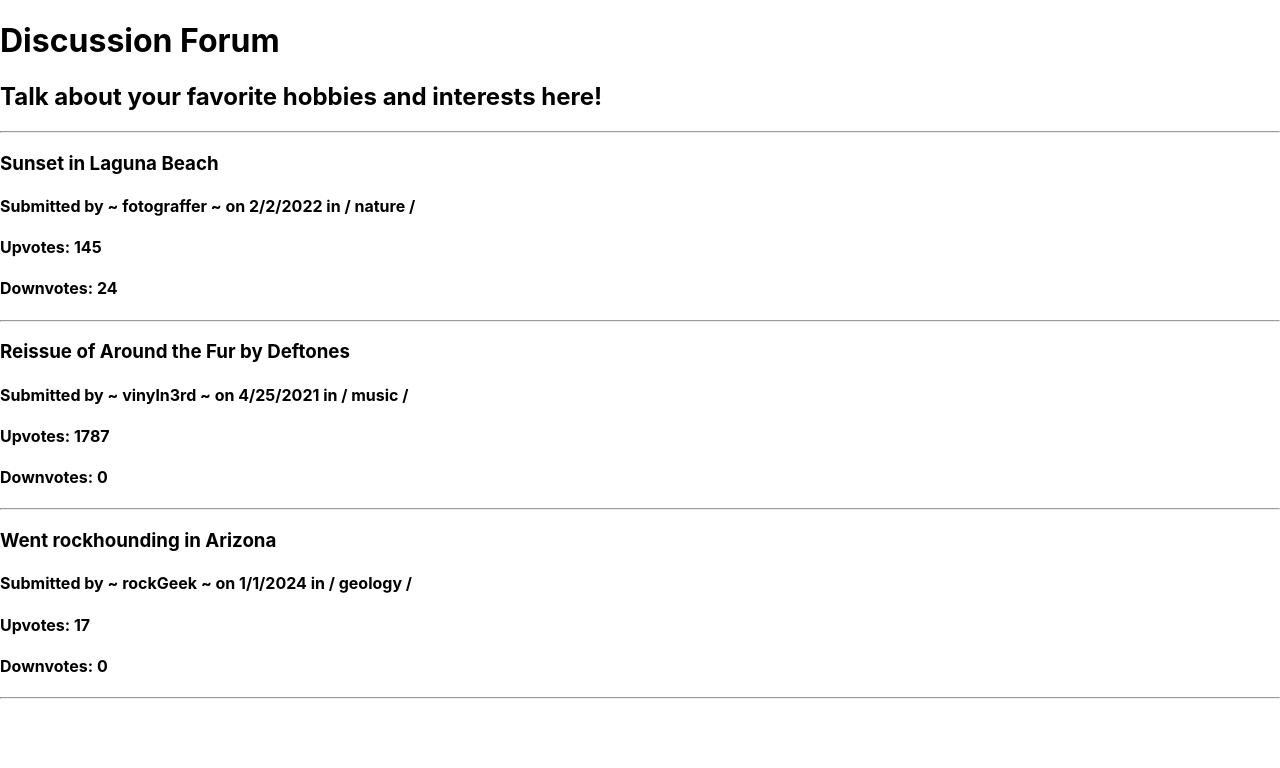
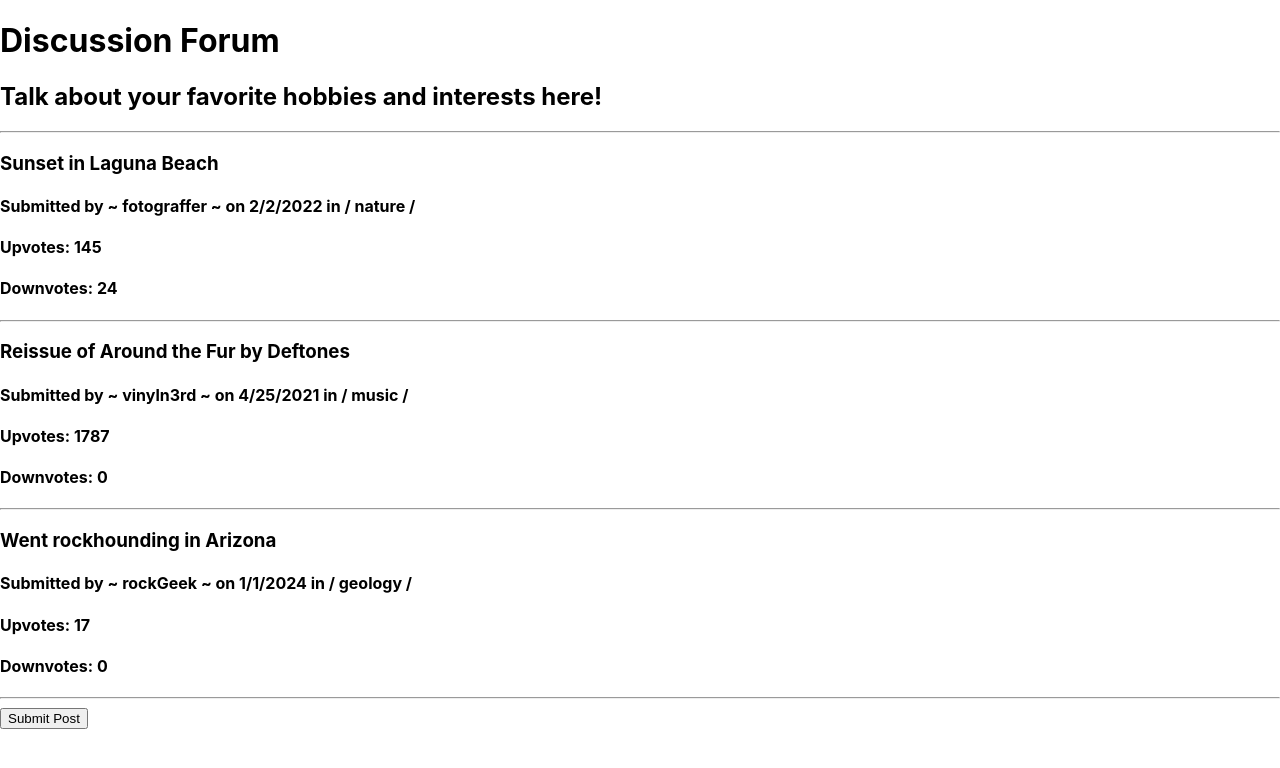
Before and after one commit to besure94/discussion-forum, a React (Create React App) app: page / in a window 1280 px wide. Shown: the top 768 px of the page. Built offline with nearby package versions, Linux system fonts and the light colour scheme.

Commit message:
Add local state and functionality to toggle state between a list of posts and a form.

```diff
--- a/src/components/App.js
+++ b/src/components/App.js
@@ -1,13 +1,13 @@
 import React from "react";
 import Header from "./Header";
-import PostList from "./PostList";
+import PostControl from "./PostControl";
 
 function App() {
   return (
     <React.Fragment>
       <Header/>
       <hr/>
-      <PostList/>
+      <PostControl/>
     </React.Fragment>
   );
 }
--- /dev/null
+++ b/src/components/NewPostForm.js
@@ -0,0 +1,11 @@
+import React from "react";
+
+function NewPostForm(props) {
+  return (
+    <React.Fragment>
+      <h3>Submit a post</h3>
+    </React.Fragment>
+  );
+}
+
+export default NewPostForm;
--- /dev/null
+++ b/src/components/PostControl.js
@@ -0,0 +1,40 @@
+import React from "react";
+import NewPostForm from "./NewPostForm";
+import PostList from "./PostList";
+import Post from "./Post";
+
+class PostControl extends React.Component {
+
+  constructor(props) {
+    super(props);
+    this.state = {
+      formVisibleOnPage: false
+    };
+  }
+
+  handleClick = () => {
+    this.setState(prevState => ({
+      formVisibleOnPage: !prevState.formVisibleOnPage}));
+  }
+
+  render() {
+    let currentlyVisibleState = null;
+    let buttonText = null;
+
+    if (this.state.formVisibleOnPage) {
+      currentlyVisibleState = <NewPostForm/>
+      buttonText = "Return to Home";
+    } else {
+      currentlyVisibleState = <PostList/>
+      buttonText = "Submit Post";
+    }
+    return (
+      <React.Fragment>
+        {currentlyVisibleState}
+        <button onClick={this.handleClick}>{buttonText}</button>
+      </React.Fragment>
+    );
+  }
+}
+
+export default PostControl;
```
